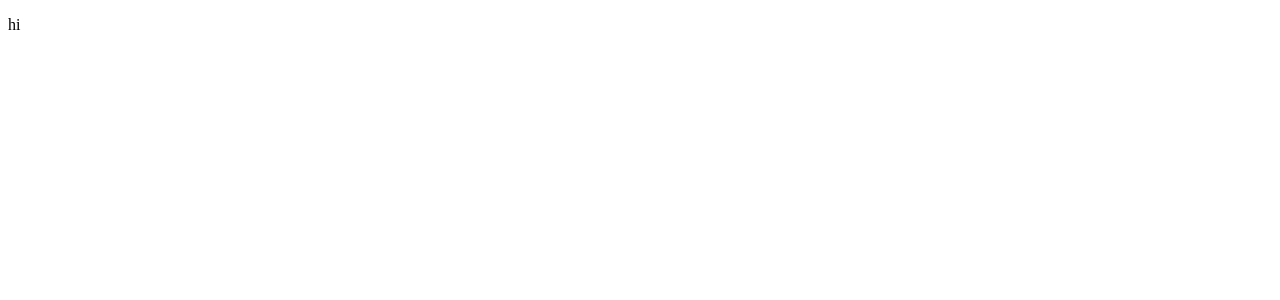
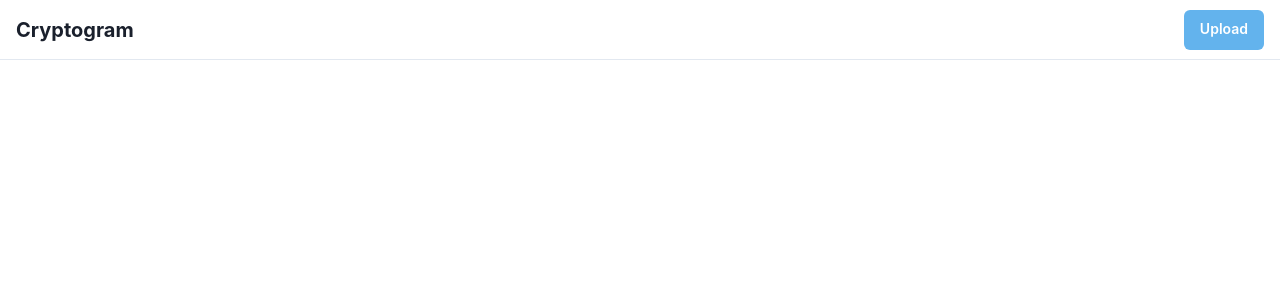
Before and after one commit to vuki656/cryptogram, a Next.js app: page / in a window 1280 px wide. Shown: the top 300 px of the page. Built offline with nearby package versions, Linux system fonts and the light colour scheme.

Commit message:
feat: upload image ui skeleton

```diff
--- /dev/null
+++ b/src/components/FileUpload/FileUpload.tsx
@@ -0,0 +1,75 @@
+import { DeleteIcon } from '@chakra-ui/icons'
+import {
+    Box,
+    Center,
+    Flex,
+    IconButton,
+    Text,
+    useColorModeValue,
+} from '@chakra-ui/react'
+import React from 'react'
+import { useDropzone } from 'react-dropzone'
+
+import type { FileUploadProps } from './FileUpload.types'
+
+export const FileUpload: React.FunctionComponent<FileUploadProps> = (props) => {
+    const { onRemove, onUpload, value } = props
+
+    const { getInputProps, getRootProps, isDragActive } = useDropzone({
+        maxFiles: 1,
+        multiple: false,
+        onDrop: (files) => {
+            onUpload(files[0])
+            onRemove()
+        },
+    })
+
+    const borderColor = useColorModeValue(
+        isDragActive ? 'teal.300' : 'gray.300',
+        isDragActive ? 'teal.500' : 'gray.500',
+    )
+
+    return (
+        <Box>
+            {value
+                ? (
+                    <Flex
+                        align="center"
+                        flex={{ base: 1 }}
+                        justify="space-between"
+                    >
+                        <Text>
+                            {value.name}
+                        </Text>
+                        <IconButton
+                            aria-label="Delete Image"
+                            icon={<DeleteIcon />}
+                            onClick={onRemove}
+                        />
+                    </Flex>
+                )
+                : (
+                    <Center
+                        _hover={{ bg: 'gray.100' }}
+                        bg={isDragActive ? 'gray.100' : 'transparent'}
+                        border="3px dashed"
+                        borderColor={borderColor}
+                        borderRadius={4}
+                        cursor="pointer"
+                        p={10}
+                        transition="background-color 0.2s ease"
+                        {...getRootProps()}
+                    >
+                        <input {...getInputProps()} />
+                        <Text align="center">
+                            {
+                                isDragActive
+                                    ? 'Drop the files here ...'
+                                    : 'Drag \'n\' drop files here, or click to select files'
+                            }
+                        </Text>
+                    </Center>
+                )}
+        </Box>
+    )
+}
--- /dev/null
+++ b/src/components/FileUpload/FileUpload.types.ts
@@ -0,0 +1,5 @@
+export type FileUploadProps = {
+    onUpload(files: File): void
+    onRemove(): void
+    value: File | undefined
+}
--- /dev/null
+++ b/src/components/FileUpload/index.ts
@@ -0,0 +1 @@
+export * from './FileUpload'
--- /dev/null
+++ b/src/components/Navbar/Navbar.tsx
@@ -0,0 +1,40 @@
+import {
+    Box,
+    Flex,
+    Text,
+} from '@chakra-ui/react'
+import * as React from 'react'
+
+import { UploadDialog } from '../UploadDialog'
+
+export const Navbar: React.FunctionComponent = () => {
+    return (
+        <Box>
+            <Flex
+                align="center"
+                borderBottom={1}
+                borderColor="gray.200"
+                borderStyle="solid"
+                minH="60px"
+                px={{ base: 4 }}
+                py={{ base: 2 }}
+            >
+                <Flex
+                    align="center"
+                    flex={{ base: 1 }}
+                    justify="space-between"
+                >
+                    <Text
+                        color="gray.800"
+                        fontFamily="heading"
+                        fontSize="xl"
+                        fontWeight="bold"
+                    >
+                        Cryptogram
+                    </Text>
+                    <UploadDialog />
+                </Flex>
+            </Flex>
+        </Box>
+    )
+}
--- /dev/null
+++ b/src/components/Navbar/index.ts
@@ -0,0 +1 @@
+export * from './Navbar'
--- /dev/null
+++ b/src/components/UploadDialog/UploadDialog.tsx
@@ -0,0 +1,80 @@
+/* eslint-disable react/jsx-no-undef */
+import {
+    Button,
+    Modal,
+    ModalBody,
+    ModalCloseButton,
+    ModalContent,
+    ModalFooter,
+    ModalHeader,
+    ModalOverlay,
+    useDisclosure,
+} from '@chakra-ui/react'
+import * as React from 'react'
+
+import { FileUpload } from '../FileUpload'
+
+export const UploadDialog: React.FunctionComponent = () => {
+    const { isOpen, onClose, onOpen } = useDisclosure()
+
+    const [file, setFile] = React.useState<File>()
+
+    const onRemove = () => {
+        setFile(undefined)
+    }
+
+    const onUpload = () => {
+
+    }
+
+    return (
+        <>
+            <Button
+                _hover={{
+                    bg: 'blue.400',
+                }}
+                bg="blue.300"
+                color="white"
+                fontSize="sm"
+                fontWeight={600}
+                onClick={onOpen}
+            >
+                Upload
+            </Button>
+            <Modal
+                isOpen={isOpen}
+                onClose={onClose}
+            >
+                <ModalOverlay />
+                <ModalContent>
+                    <ModalHeader>
+                        Upload Image
+                    </ModalHeader>
+                    <ModalCloseButton />
+                    <ModalBody>
+                        <FileUpload
+                            onRemove={onRemove}
+                            onUpload={setFile}
+                            value={file}
+                        />
+                    </ModalBody>
+                    <ModalFooter>
+                        <Button
+                            colorScheme="blue"
+                            mr={3}
+                            onClick={onUpload}
+                        >
+                            Upload
+                        </Button>
+                        <Button
+                            onClick={onClose}
+                            variant="ghost"
+                        >
+                            Cancel
+                        </Button>
+                    </ModalFooter>
+                </ModalContent>
+            </Modal>
+        </>
+    )
+}
--- /dev/null
+++ b/src/components/UploadDialog/index.ts
@@ -0,0 +1 @@
+export * from './UploadDialog'
--- /dev/null
+++ b/src/modules/Home/Home.tsx
@@ -0,0 +1,9 @@
+import * as React from 'react'
+
+import { Navbar } from '../../components/Navbar'
+
+export const Home: React.FunctionComponent = () => {
+    return (
+        <Navbar />
+    )
+}
--- /dev/null
+++ b/src/modules/Home/index.ts
@@ -0,0 +1 @@
+export * from './Home'
--- a/src/pages/_app.tsx
+++ b/src/pages/_app.tsx
@@ -1,7 +1,13 @@
+import { ChakraProvider } from '@chakra-ui/react'
 import type { AppProps } from 'next/app'
+import React from 'react'
 
 function MyApp({ Component, pageProps }: AppProps) {
-    return <Component {...pageProps} />
+    return (
+        <ChakraProvider>
+            <Component {...pageProps} />
+        </ChakraProvider>
+    )
 }
 
 export default MyApp
--- a/src/pages/index.tsx
+++ b/src/pages/index.tsx
@@ -1,11 +1,12 @@
 import type { NextPage } from 'next'
+import React from 'react'
 
-const Home: NextPage = () => {
+import { Home } from '../modules/Home'
+
+const HomePage: NextPage = () => {
     return (
-        <p>
-            hi
-        </p>
+        <Home />
     )
 }
 
-export default Home
+export default HomePage
```
